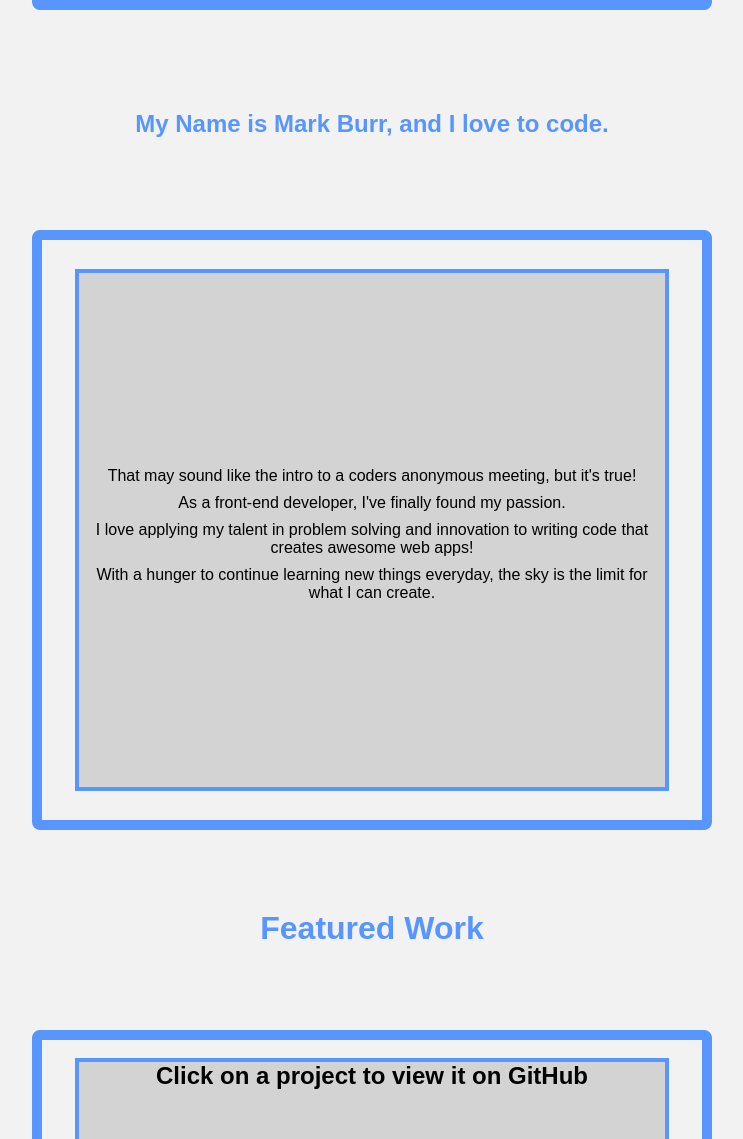
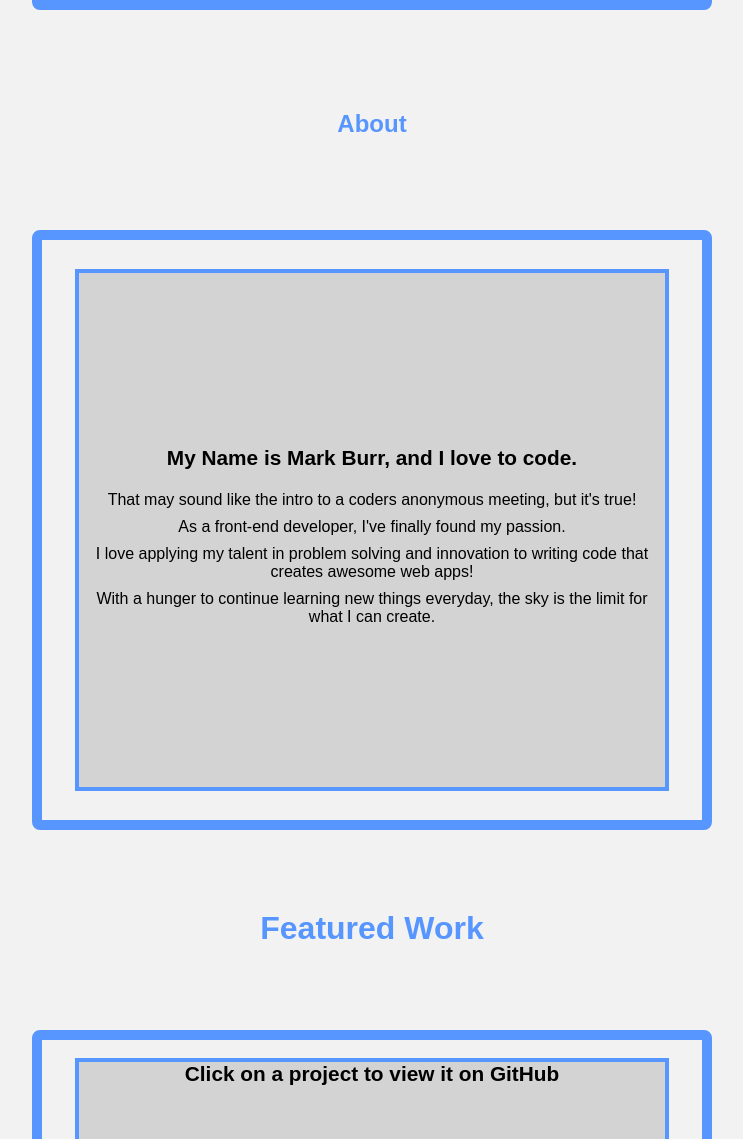
Before and after one commit to mburr9/portfolio-site, a website: page index.html in a window 1280 px wide. Shown: the part 710-1849 px from the top of the page, without its empty margins (268-1011 px from the left). Drawn offline with Linux system fonts and the light colour scheme.

Commit message:
change about-name and make all text inside uniform

```diff
--- a/index.html
+++ b/index.html
@@ -42,7 +42,7 @@
     </section>
 
     <section id="about-me">
-      <h2 class="about-name">My Name is Mark Burr, and I love to code.</h2>
+      <h2 class="about-name">About</h2>
       <div class="about-me-outer">
         <div class="about-me-inner">
           <h3 id="about-name-inner">My Name is Mark Burr, and I love to code.</h3>
--- a/sass/styles.scss
+++ b/sass/styles.scss
@@ -4,7 +4,7 @@ $hero-desc-size: 1em;
 $about-name-size: 1.5em;
 $h2-size: 2em;
 $desc-size: 1em;
-$h3-size: 1.5em;
+$h3-size: 1.3em;
 $list-size: 1.1em;
 
 
@@ -200,6 +200,7 @@ nav.visible {
   flex-direction: column;
   justify-content: center;
   align-items: center;
+  overflow: auto;
 }
 
 .about-name {
@@ -219,7 +220,10 @@ nav.visible {
 }
 
 #about-name-inner {
-  display: none;
+  display: inline;
+  text-align: center;
+  margin: 12px 5px;
+  // font-size: 1.3em;
 }
 
 .title-container {
@@ -380,7 +384,7 @@ h3 {
 
   li {
     margin-bottom: 5px;
-    font-size: $list-size;
+    font-size: $desc-size;
 
     @media screen and (min-width: 600px) and (max-height: 700px){
       font-size: 1em;
@@ -417,7 +421,7 @@ h3 {
 
   li {
     margin-bottom: 5px;
-    font-size: $list-size;
+    font-size: $desc-size;
 
     @media screen and (min-width: 600px) and (max-height: 700px){
       font-size: 1em;
```
Also changed, not shown: css/styles.css.
